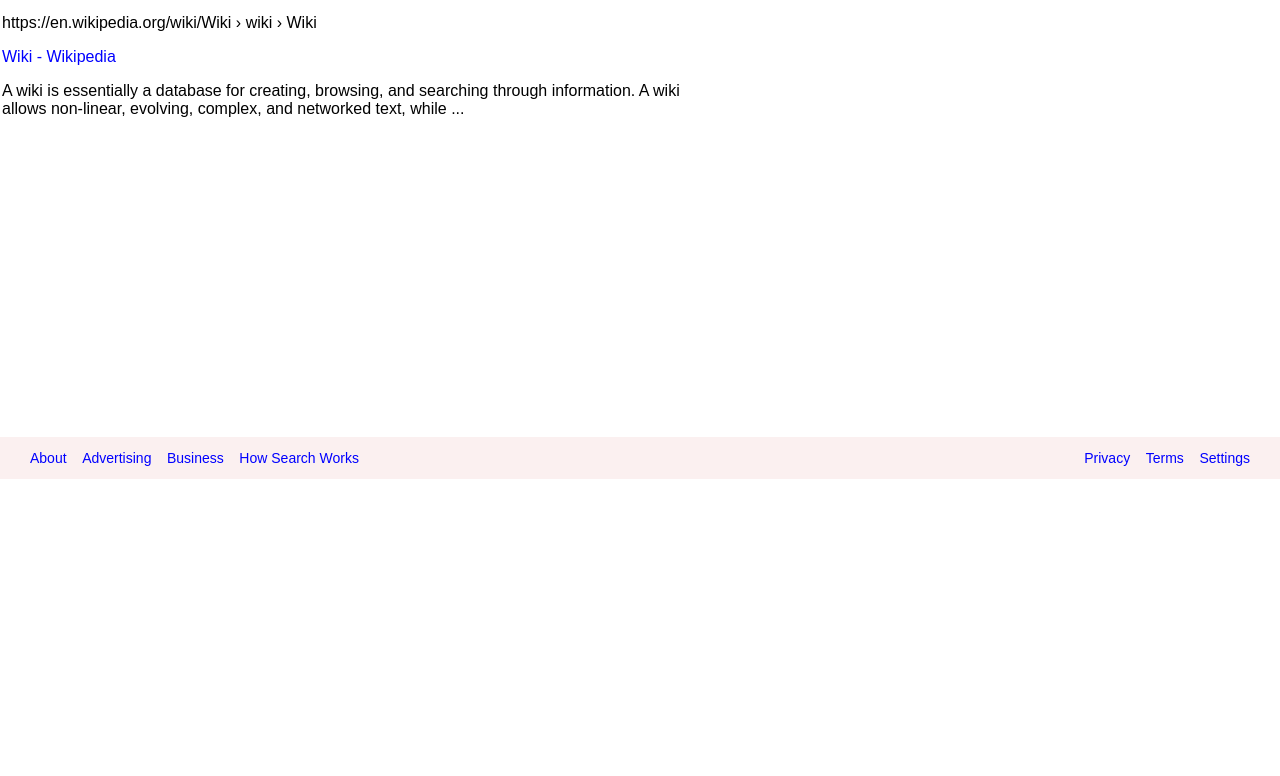
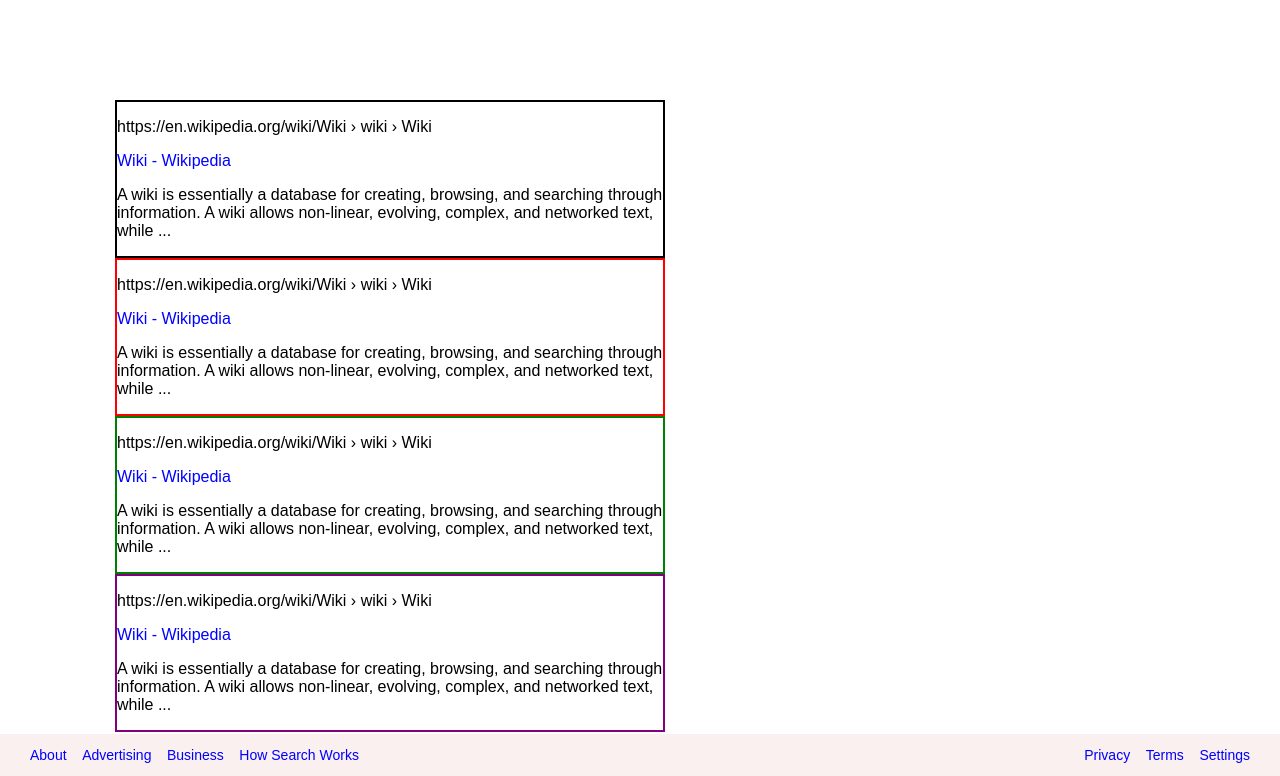
Before and after one commit to lavaxcii/googleSearchResults, a plain HTML site: page index.html in a window 1280 px wide. Shown: the part 321-1097 px from the top of the page. Before the commit the page ends 800 px from the top, so only its background shows below. Drawn offline with Linux system fonts and the light colour scheme.

Commit message:
Add top bar; Add footer; Add search result boxes; Change searchbar icon position

```diff
--- a/index.html
+++ b/index.html
@@ -10,6 +10,8 @@
   <link rel="stylesheet" href="https://cdnjs.cloudflare.com/ajax/libs/font-awesome/4.7.0/css/font-awesome.min.css">
   <link rel="preconnect" href="https://fonts.gstatic.com">
   <link href="https://fonts.googleapis.com/css2?family=Noto+Sans+JP:wght@150&display=swap" rel="stylesheet">
+  <link href='https://css.gg/dice-5.css' rel='stylesheet'>
+  <link href='https://css.gg/ghost-character.css' rel='stylesheet'>
 
 </head>
 <body>
@@ -21,8 +23,8 @@
     <div class="tCMiddle">
       <div class="searchb">
         <form action="/searchly.com">
+          <input type="text">
           <button type="submit"><i class="fa fa-search"></i></button>
-          <input type="text">
         </form>
       </div>
     </div>
@@ -30,18 +32,78 @@
       <button id="icon1"><i class="gg-dice-5"></i></button>
       <button id="icon2"><i class="gg-ghost-character"></i></button>
     </div>
+  </div>
 
-    <div class="topContainer2">
+  <div class="topContainer2">
+    <div class="tCRight">
+      <button id="icon1"><i class="gg-dice-5"></i></button>
+      <button id="icon2"><i class="gg-ghost-character"></i></button>
+    </div>
+  </div>
 
-    </div>
-
-    <div class="topContainer3">
-
+  <div class="topContainer3">
+    <div class="tCRight">
+      <button id="icon1"><i class="gg-dice-5"></i></button>
+      <button id="icon2"><i class="gg-ghost-character"></i></button>
     </div>
   </div>
 
   <div class="centerColumn">
     <div class="searchRBox">
+      <div id="topLink">
+        <p>https://en.wikipedia.org/wiki/Wiki › wiki › Wiki</p>
+      </div>
+      <div id="headerLink">
+        <a href="https://en.wikipedia.org/wiki/Wiki">Wiki - Wikipedia</a>
+      </div>
+      <div id="boxContent">
+        <p>A wiki is essentially a database for creating, browsing, and searching through information. A wiki allows non-linear, evolving, complex, and networked text, while ...</p>
+      </div>
+      <div id="bottomLinkTags">
+        <a href="https://en.wikipedia.org/wiki/Wiki_Wiki_Shuttle"></a>
+        <a href="https://en.wikipedia.org/wiki/Personal_wiki"></a>
+        <a href="https://en.wikipedia.org/wiki/The_Hidden_Wiki"></a>
+        <a href="https://en.wikipedia.org/wiki/Semantic_wiki"></a>
+      </div>
+    </div>
+
+    <div class="searchRBox2">
+      <div id="topLink">
+        <p>https://en.wikipedia.org/wiki/Wiki › wiki › Wiki</p>
+      </div>
+      <div id="headerLink">
+        <a href="https://en.wikipedia.org/wiki/Wiki">Wiki - Wikipedia</a>
+      </div>
+      <div id="boxContent">
+        <p>A wiki is essentially a database for creating, browsing, and searching through information. A wiki allows non-linear, evolving, complex, and networked text, while ...</p>
+      </div>
+      <div id="bottomLinkTags">
+        <a href="https://en.wikipedia.org/wiki/Wiki_Wiki_Shuttle"></a>
+        <a href="https://en.wikipedia.org/wiki/Personal_wiki"></a>
+        <a href="https://en.wikipedia.org/wiki/The_Hidden_Wiki"></a>
+        <a href="https://en.wikipedia.org/wiki/Semantic_wiki"></a>
+      </div>
+    </div>
+
+    <div class="searchRBox3">
+      <div id="topLink">
+        <p>https://en.wikipedia.org/wiki/Wiki › wiki › Wiki</p>
+      </div>
+      <div id="headerLink">
+        <a href="https://en.wikipedia.org/wiki/Wiki">Wiki - Wikipedia</a>
+      </div>
+      <div id="boxContent">
+        <p>A wiki is essentially a database for creating, browsing, and searching through information. A wiki allows non-linear, evolving, complex, and networked text, while ...</p>
+      </div>
+      <div id="bottomLinkTags">
+        <a href="https://en.wikipedia.org/wiki/Wiki_Wiki_Shuttle"></a>
+        <a href="https://en.wikipedia.org/wiki/Personal_wiki"></a>
+        <a href="https://en.wikipedia.org/wiki/The_Hidden_Wiki"></a>
+        <a href="https://en.wikipedia.org/wiki/Semantic_wiki"></a>
+      </div>
+    </div>
+
+    <div class="searchRBox4">
       <div id="topLink">
         <p>https://en.wikipedia.org/wiki/Wiki › wiki › Wiki</p>
       </div>
--- a/style.css
+++ b/style.css
@@ -15,7 +15,7 @@
   margin: 0px;
   padding: 0px;
   border: 0px;
-  /*height: auto;*/
+  height: 100%;
 }
 
 ul {
@@ -39,7 +39,7 @@
 
 .topContainer1 {
   display: flex;
-  justify-content: flex-end;
+  justify-content: flex-start;
   flex-direction: row;
   top: 0px;
   width: 100%;
@@ -67,22 +67,6 @@
   background-color: rgb(251, 240, 240);
 }
 
-.topContainer2 {
-
-}
-
-.topContainer3 {
-
-}
-
-.centerColumn {
-  display: flex;
-  flex-direction: column;
-  justify-content: center;
-  width: 700px;
-  padding: 2px;
-}
-
 .searchb {
   display: flex;
   flex-direction: row;
@@ -103,6 +87,9 @@
   contemplate upon min-width and resizing */
   height: 45px;
   resize: horizontal;
+  box-shadow: 1px 1px 2px 2px rgba(128, 128, 128, 0.2);
+  padding-top: 4px;
+  padding-bottom: 4px;
 }
 
 .searchb form input[type="text"] {
@@ -112,18 +99,19 @@
 }
 
 .searchb form:hover {
-  border: 1px solid rgb(218, 218, 218);
   box-shadow: 2px 2px 4px 4px rgba(128, 128, 128, 0.2);
 }
 
 .searchb button[type="submit"] {
-  padding: 6px 10px;
+  padding: 5px 15px;
   margin-top: 0px;
   margin-bottom: 0px;
   font-size: 17px;
   border: none;
+  border-left: 1px solid black;
   cursor: pointer;
   background-color: inherit;
+  height: 35px;
 }
 
 .searchb input[type="text"] {
@@ -137,14 +125,64 @@
   outline: none;
 }
 
+.topContainer2 {
+  display: flex;
+  justify-content: flex-end;
+  flex-direction: row;
+  top: 0px;
+  width: 100%;
+  padding: 5px;
+  font-size: 30px;
+  align-items: center;
+}
+
+.topContainer3 {
+  display: flex;
+  justify-content: flex-end;
+  flex-direction: row;
+  width: 100%;
+  padding: 5px;
+  font-size: 30px;
+  align-items: center;
+}
+
+.centerColumn {
+  display: flex;
+  flex-direction: column;
+  align-items: center;
+  justify-content: center;
+  width: 100%;
+  margin-left: -250px;
+  padding: 2px;
+  min-height: 100%;
+}
+
+.searchRBox, .searchRBox2, .searchRBox3, .searchRBox4 {
+  display: flex;
+  flex-direction: column;
+  justify-content: left;
+  width: 550px;
+  border: 2px solid black;
+}
+
+.searchRBox2 {
+  border: 2px solid red;
+}
+
+.searchRBox3 {
+  border: 2px solid green;
+}
+
+.searchRBox4 {
+  border: 2px solid purple;
+}
+
 .bottom {
   display: flex;
   justify-content: flex-start;
   flex-direction: row;
   flex-wrap: wrap;
   background-color: gray;
-  position: absolute;
-  bottom: 0px;
   width: 100%;
 }
 
```
